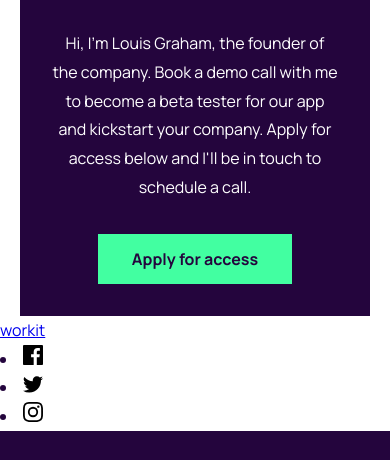
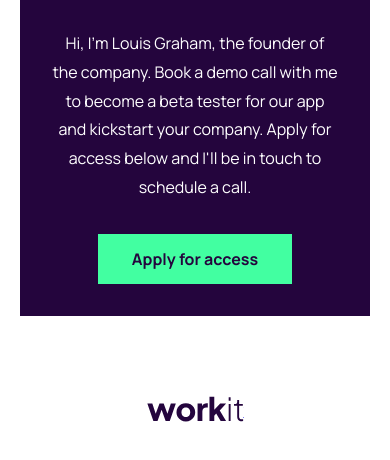
Before and after one commit to kwaeterinckx/WorkitLandingPage_FrontenMentorChallenge, a plain HTML site: page index.html in a window 390 px wide. Shown: the part 1872-2332 px from the top of the page. Drawn offline with Linux system fonts and the light colour scheme.

Commit message:
Finished mobile version

```diff
--- a/index.html
+++ b/index.html
@@ -91,27 +91,27 @@
 
         <section class="footer">
             <a href="#" class="footer__link">workit</a>
-            <menu class="footer__social">
+            <menu class="footer__social__menu">
                 <li class="social__item">
                     <a href="#" class="social__link">
-                        <svg xmlns="http://www.w3.org/2000/svg" width="20" height="20" viewBox="0 0 20 20">
-                            <path class="social__icon"
+                        <svg class="social__icon" xmlns="http://www.w3.org/2000/svg" viewBox="0 0 20 20">
+                            <path class="social__icon__path"
                                 d="M18.896 0H1.104C.494 0 0 .494 0 1.104v17.793C0 19.506.494 20 1.104 20h9.58v-7.745H8.076V9.237h2.606V7.01c0-2.583 1.578-3.99 3.883-3.99 1.104 0 2.052.082 2.329.119v2.7h-1.598c-1.254 0-1.496.597-1.496 1.47v1.928h2.989l-.39 3.018h-2.6V20h5.098c.608 0 1.102-.494 1.102-1.104V1.104C20 .494 19.506 0 18.896 0Z" />
                         </svg>
                     </a>
                 </li>
                 <li class="social__item">
                     <a href="#" class="social__link">
-                        <svg xmlns="http://www.w3.org/2000/svg" width="20" height="17" viewBox="0 0 20 17">
-                            <path class="social__icon"
+                        <svg class="social__icon" xmlns="http://www.w3.org/2000/svg" viewBox="0 0 20 17">
+                            <path class="social__icon__path"
                                 d="M20 2.172a8.192 8.192 0 0 1-2.357.646 4.11 4.11 0 0 0 1.805-2.27 8.22 8.22 0 0 1-2.606.996A4.096 4.096 0 0 0 13.847.248c-2.65 0-4.596 2.472-3.998 5.037A11.648 11.648 0 0 1 1.392 1a4.109 4.109 0 0 0 1.27 5.478 4.086 4.086 0 0 1-1.858-.513c-.045 1.9 1.318 3.679 3.291 4.075a4.113 4.113 0 0 1-1.853.07 4.106 4.106 0 0 0 3.833 2.849A8.25 8.25 0 0 1 0 14.658a11.616 11.616 0 0 0 6.29 1.843c7.618 0 11.923-6.434 11.663-12.205A8.354 8.354 0 0 0 20 2.172Z" />
                         </svg>
                     </a>
                 </li>
                 <li class="social__item">
                     <a href="#" class="social__link">
-                        <svg xmlns="http://www.w3.org/2000/svg" width="20" height="20" viewBox="0 0 20 20">
-                            <path class="social__icon"
+                        <svg class="social__icon" xmlns="http://www.w3.org/2000/svg" viewBox="0 0 20 20">
+                            <path class="social__icon__path"
                                 d="M10 1.802c2.67 0 2.987.01 4.042.059 2.71.123 3.975 1.409 4.099 4.099.048 1.054.057 1.37.057 4.04 0 2.672-.01 2.988-.057 4.042-.124 2.687-1.387 3.975-4.1 4.099-1.054.048-1.37.058-4.041.058-2.67 0-2.987-.01-4.04-.058-2.717-.124-3.977-1.416-4.1-4.1-.048-1.054-.058-1.37-.058-4.041 0-2.67.01-2.986.058-4.04.124-2.69 1.387-3.977 4.1-4.1 1.054-.048 1.37-.058 4.04-.058ZM10 0C7.284 0 6.944.012 5.877.06 2.246.227.227 2.242.061 5.877.01 6.944 0 7.284 0 10s.012 3.057.06 4.123c.167 3.632 2.182 5.65 5.817 5.817 1.067.048 1.407.06 4.123.06s3.057-.012 4.123-.06c3.629-.167 5.652-2.182 5.816-5.817.05-1.066.061-1.407.061-4.123s-.012-3.056-.06-4.122C19.777 2.249 17.76.228 14.124.06 13.057.01 12.716 0 10 0Zm0 4.865a5.135 5.135 0 1 0 0 10.27 5.135 5.135 0 0 0 0-10.27Zm0 8.468a3.333 3.333 0 1 1 0-6.666 3.333 3.333 0 0 1 0 6.666Zm5.338-9.87a1.2 1.2 0 1 0 0 2.4 1.2 1.2 0 0 0 0-2.4Z" />
                         </svg>
                     </a>
--- a/styles/style.css
+++ b/styles/style.css
@@ -319,6 +319,47 @@ img {
     color: var(--clr-white);
 }
 
+.footer {
+    display: flex;
+    flex-direction: column;
+    gap: var(--spc-700);
+    align-items: center;
+    margin-block: var(--spc-1000);
+}
+
+.footer__link {
+    text-indent: 100%;
+    white-space: nowrap;
+    overflow: hidden;
+    width: 97px;
+    height: 26px;
+    background-image: url(../images/logo-dark.svg);
+    background-repeat: no-repeat;
+}
+
+.footer__social__menu {
+    display: flex;
+    align-items: center;
+    gap: var(--spc-350);
+    list-style: none;
+}
+
+.social__item {
+    width: 20px;
+    aspect-ratio: 1;
+    line-height: 0;
+}
+
+.social__icon__path {
+    fill: var(--clr-purlpe-500);
+    transition: fill 250ms ease-in-out;
+}
+
+.social__icon__path:hover,
+.social__icon__path:focus-visible {
+    fill: var(--clr-purlpe-900);
+}
+
 /** CUSTOM FOOTER */
 .custom_footer {
     grid-area: footer;
```
